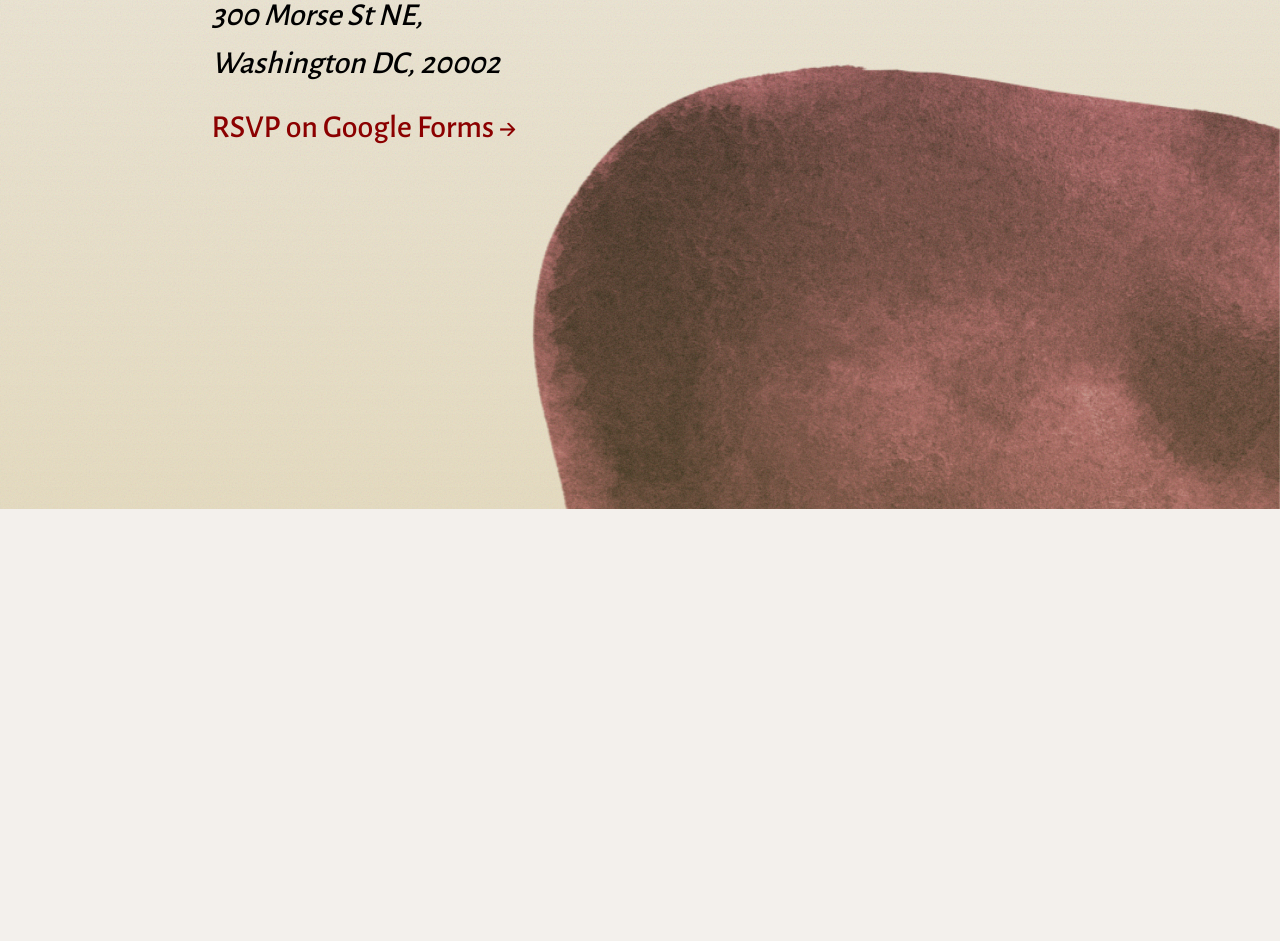
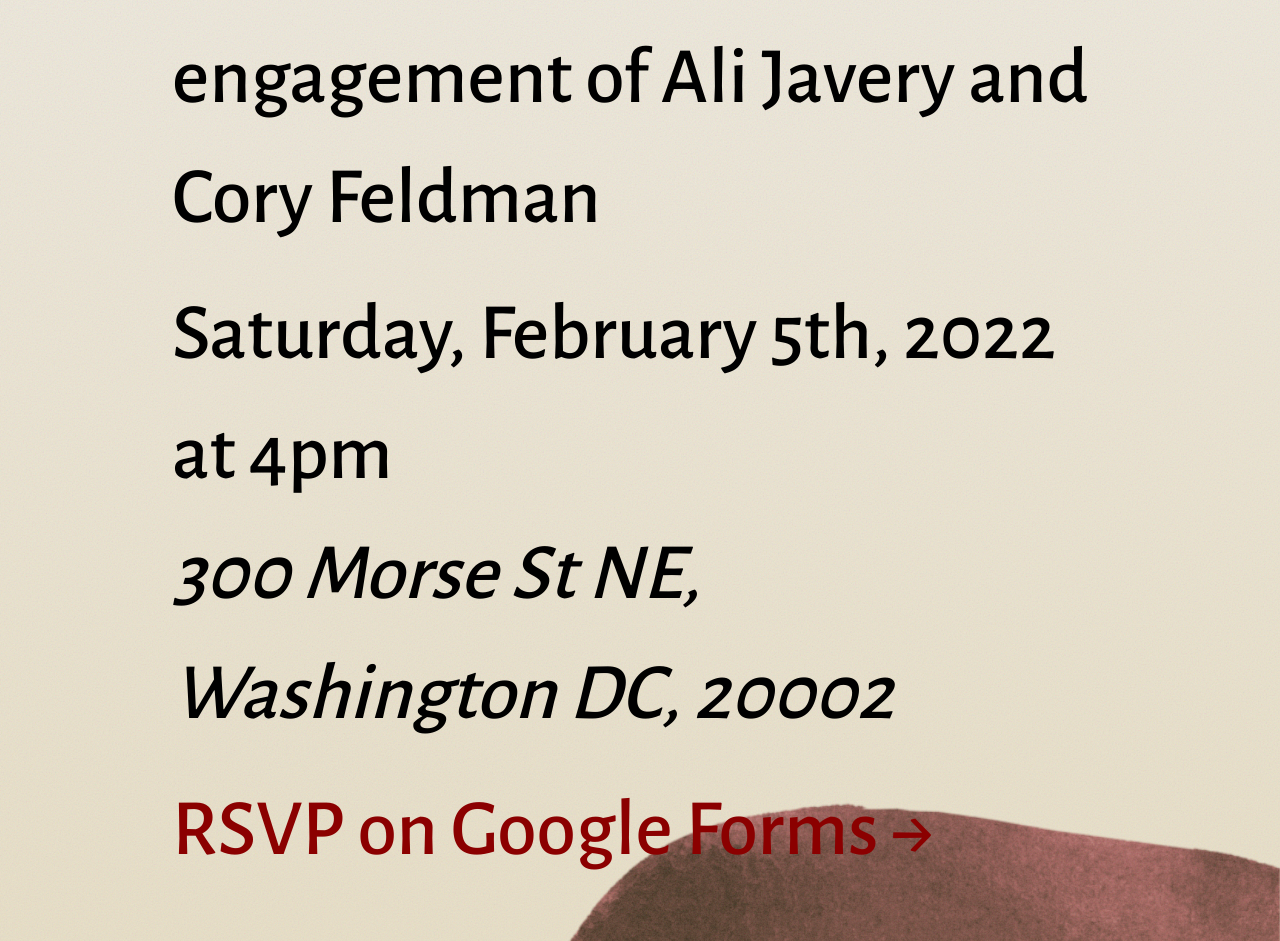
Before and after one commit to smwoll/ali-cory, a website built with Parcel: page src/index.html in a window 1280 px wide. Shown: the part 748-1689 px from the top of the page. Before the commit the page ends 1257 px from the top, so only its background shows below. Built offline with nearby package versions, Linux system fonts and the light colour scheme.

Commit message:
font size safari what??

```diff
--- a/src/style.css
+++ b/src/style.css
@@ -233,5 +233,5 @@ a:focus .ra {
 .invite-text {
   max-width: 90ch;
   margin: auto;
-  font-size: 2rem;
+  font-size: 5rem;
 }
```
